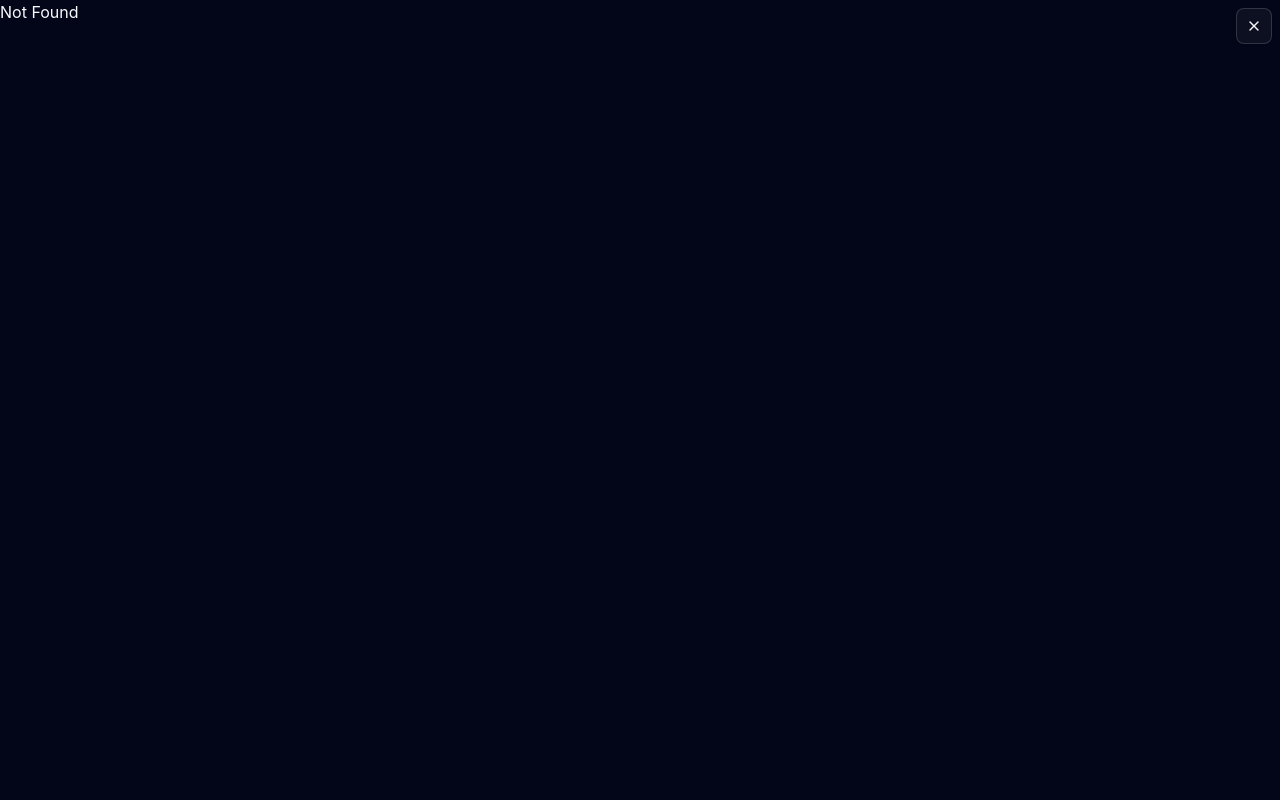
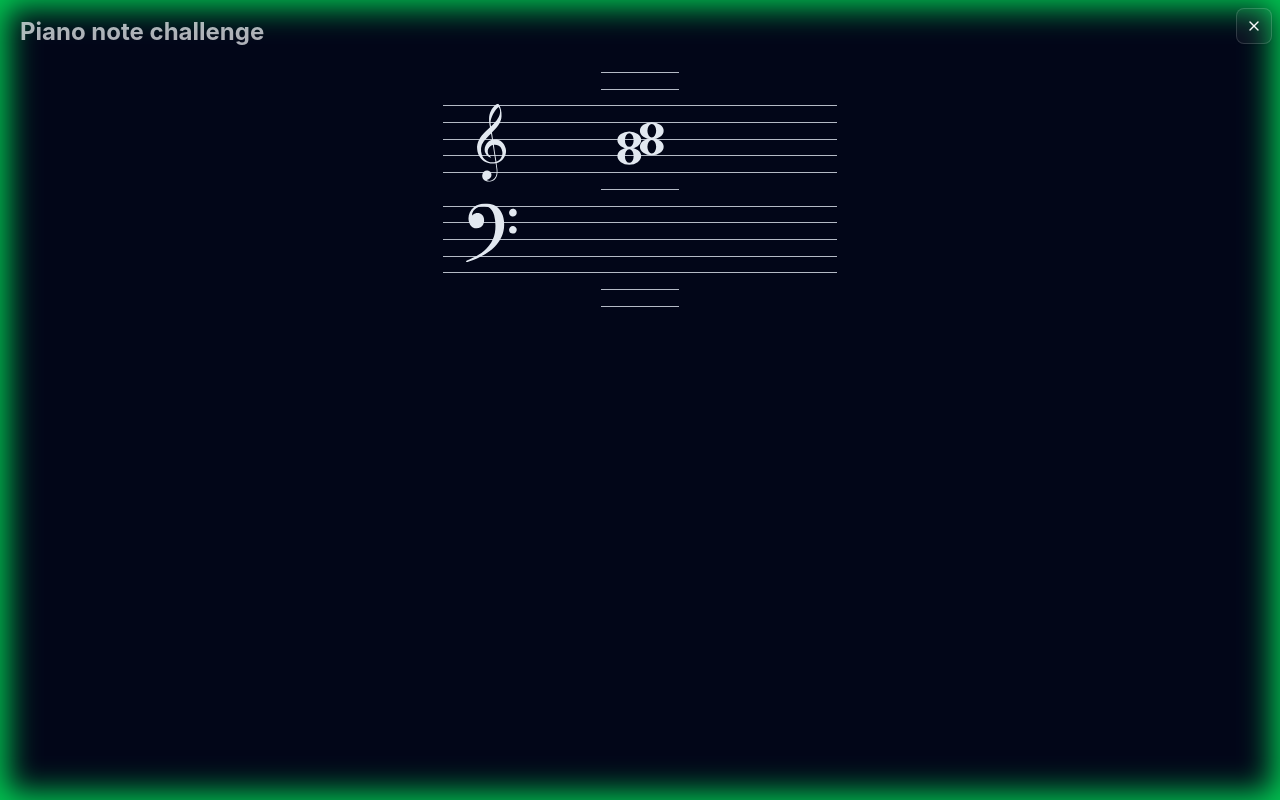
Before and after one commit to eruditian/eruditian, a React (Vite) app: page /piano in a window 1280 px wide. Built offline with nearby package versions, Linux system fonts and the light colour scheme.

Commit message:
Started work on sheet component to display notes.

```diff
--- a/src/memory/Memory.tsx
+++ b/src/memory/Memory.tsx
@@ -5,7 +5,7 @@ import useMemoryState from './useMemoryState';
 import { Button } from '~/components/ui/button';
 import { RefreshCcwIcon } from 'lucide-react';
 import usePlayersMeta from '~/hooks/usePlayerMeta';
-import PlayerScore from './PlayerScore';
+import PlayerScore from '../components/PlayerScore';
 import { useShallow } from 'zustand/shallow';
 
 interface MemoryProps {
--- /dev/null
+++ b/src/notes/Piano.tsx
@@ -0,0 +1,94 @@
+import { RefreshCcwIcon } from 'lucide-react';
+import React from 'react';
+import PlayerScore from '~/components/PlayerScore';
+import { Button } from '~/components/ui/button';
+import { cn } from '~/lib/utils';
+import usePianoNotesState from './usePianoNotesState';
+import usePlayersMeta from '~/hooks/usePlayerMeta';
+import { useShallow } from 'zustand/shallow';
+import Sheet from './sheet/Sheet';
+
+const Piano: React.FC = () => {
+  const { players_meta } = usePlayersMeta();
+  const init = usePianoNotesState(({ init }) => init);
+  const players = usePianoNotesState(({ players }) => players);
+  const current_player = usePianoNotesState(
+    useShallow(({ current_player, players }) =>
+      players.length > 0 ? players[current_player] : undefined,
+    ),
+  );
+
+  return (
+    <div
+      className={cn(
+        'inset-shadow-center-lg relative flex h-full flex-col items-center gap-2 inset-shadow-green-500/100 transition-shadow duration-300',
+        current_player?.color === 'green' && 'inset-shadow-green-500/80',
+        current_player?.color === 'blue' && 'inset-shadow-blue-600/90',
+        current_player?.color === 'pink' && 'inset-shadow-pink-400/90',
+        current_player?.color === 'cyan' && 'inset-shadow-cyan-500/80',
+        current_player?.color === 'yellow' && 'inset-shadow-yellow-400/80',
+        current_player?.color === 'purple' && 'inset-shadow-purple-500/90',
+      )}
+      onAuxClick={(e) => {
+        e.preventDefault();
+        e.stopPropagation();
+      }}
+      onContextMenu={(e) => {
+        e.preventDefault();
+        e.stopPropagation();
+      }}
+    >
+      <div className="flex w-full items-center gap-4 pt-4">
+        <p className="text-accent-foreground/70 ml-5 text-2xl font-bold">
+          Piano note challenge
+        </p>
+        <div className="flex gap-3">
+          {players.map((p) => (
+            <PlayerScore
+              key={p.id}
+              player={p}
+              score={0}
+              current_player={current_player ? current_player.id : ''}
+            />
+          ))}
+        </div>
+      </div>
+      <div
+        className={cn(
+          'absolute top-1/2 left-1/2 hidden -translate-1/2 items-center justify-center',
+          // phase === 'game-over' && 'flex',
+        )}
+      >
+        <div
+          className="border-primary/50 flex cursor-pointer flex-col items-center justify-center gap-4 rounded border p-4"
+          onClick={() => init(players_meta.active_players)}
+          onAuxClick={(e) => {
+            e.preventDefault();
+            e.stopPropagation();
+          }}
+          onContextMenu={(e) => {
+            e.preventDefault();
+            e.stopPropagation();
+          }}
+        >
+          Play again
+          <Button variant="secondary" size="icon">
+            <RefreshCcwIcon />
+          </Button>
+        </div>
+      </div>
+      <div className="flex w-1/3 basis-1/3 items-center p-4">
+        <Sheet
+          notes={[
+            { name: 'G', octave: 4 },
+            { name: 'A', octave: 5 },
+            { name: 'B', octave: 5 },
+            { name: 'C', octave: 5 },
+          ]}
+        />
+      </div>
+    </div>
+  );
+};
+
+export default Piano;
--- /dev/null
+++ b/src/notes/sheet/Note.tsx
@@ -0,0 +1,12 @@
+import React from 'react';
+import { SheetNote } from './note_types';
+
+interface NoteProps {
+  note: SheetNote;
+}
+
+const Note: React.FC<NoteProps> = ({ note }) => {
+  return <div>Note component</div>;
+};
+
+export default Note;
--- /dev/null
+++ b/src/notes/sheet/Sheet.tsx
@@ -0,0 +1,77 @@
+import React, { useMemo } from 'react';
+import { SheetNote } from './note_types';
+
+import Fclef from '../../assets/fclef.svg?react';
+import Gclef from '../../assets/gclef.svg?react';
+import { cn } from '~/lib/utils';
+
+interface SheetProps {
+  notes: SheetNote[];
+}
+
+const Sheet: React.FC<SheetProps> = ({ notes }) => {
+  const revealed = useMemo(() => {
+    return notes.reduce(
+      (acc, n) => {
+        acc[n.name + n.octave] = n;
+        return acc;
+      },
+      {} as Record<string, SheetNote>,
+    );
+  }, [notes]);
+
+  return (
+    <div className="relative flex h-full w-full flex-col items-center justify-between">
+      <div className="border-primary/80 flex w-1/5 justify-center border-t"></div>
+      <div className="border-primary/80 flex w-1/5 justify-center border-t"></div>
+      <div className="border-primary/80 flex w-full justify-center border-t"></div>
+      <div className="border-primary/80 flex w-full justify-center border-t"></div>
+      <div className="border-primary/80 flex w-full justify-center border-t">
+        <div
+          className={cn(
+            'border-primary absolute aspect-square h-[8%] translate-x-3/5 -translate-y-full scale-x-125 scale-y-90 rounded-full border-6 border-y-2 opacity-0',
+            revealed['C5'] && 'opacity-100',
+          )}
+        />
+        <div
+          className={cn(
+            'border-primary absolute aspect-square h-[8%] -translate-x-3/5 -translate-y-1/2 scale-x-125 scale-y-90 rounded-full border-6 border-y-2 opacity-0',
+            revealed['B5'] && 'opacity-100',
+          )}
+        />
+      </div>
+      <div className="border-primary/80 flex w-full place-content-center border-t">
+        <div
+          className={cn(
+            'border-primary absolute aspect-square h-[8%] translate-x-3/5 -translate-y-full scale-x-125 scale-y-90 rounded-full border-6 border-y-2 opacity-0',
+            revealed['A5'] && 'opacity-100',
+          )}
+        />
+        <div
+          className={cn(
+            'border-primary absolute aspect-square h-[8%] -translate-x-3/5 -translate-y-1/2 scale-x-125 scale-y-90 rounded-full border-6 border-y-2 opacity-0',
+            revealed['G4'] && 'opacity-100',
+          )}
+        />
+        <div className="absolute left-0 flex h-1/3 w-1/4">
+          <Gclef className="fill-primary h-full grow -translate-y-2/3" />
+        </div>
+      </div>
+      <div className="border-primary/80 flex w-full justify-center border-t"></div>
+      <div className="border-primary/80 flex w-1/5 justify-center border-t"></div>
+      <div className="border-primary/80 flex w-full justify-center border-t"></div>
+      <div className="border-primary/80 flex w-full justify-center border-t">
+        <div className="absolute left-0 flex h-1/4 w-1/4">
+          <Fclef className="fill-primary h-full grow -translate-y-1/3" />
+        </div>
+      </div>
+      <div className="border-primary/80 flex w-full justify-center border-t"></div>
+      <div className="border-primary/80 flex w-full justify-center border-t"></div>
+      <div className="border-primary/80 flex w-full justify-center border-t"></div>
+      <div className="border-primary/80 flex w-1/5 justify-center border-t"></div>
+      <div className="border-primary/80 flex w-1/5 justify-center border-t"></div>
+    </div>
+  );
+};
+
+export default Sheet;
--- /dev/null
+++ b/src/notes/sheet/note_types.ts
@@ -0,0 +1,21 @@
+export type SheetNoteName =
+  | 'C'
+  | 'D'
+  | 'E'
+  | 'F'
+  | 'G'
+  | 'B'
+  | 'A'
+  | 'C#'
+  | 'D#'
+  | 'F#'
+  | 'G#'
+  | 'A#';
+export type SheetNoteDuration = 'full' | 'half' | 'quarter';
+
+export interface SheetNote {
+  name: SheetNoteName;
+  octave: number;
+  sharp?: boolean;
+  duration?: SheetNoteDuration;
+}
--- /dev/null
+++ b/src/notes/usePianoNotesState.ts
@@ -0,0 +1,53 @@
+import { create as createZustand } from 'zustand';
+import { devtools } from 'zustand/middleware';
+import { ActivePlayer } from '~/hooks/usePlayerMeta';
+
+interface PianoNotesState {
+  scores: Record<
+    string,
+    {
+      clicks: number;
+      score: number;
+    }
+  >;
+  current_player: number;
+  players: ActivePlayer[];
+  remaining_players: string[];
+  init: (players: ActivePlayer[]) => void;
+  tick: (t?: number) => void;
+}
+
+const usePianoNotesState = createZustand<PianoNotesState>()(
+  devtools(
+    (set, get) =>
+      ({
+        scores: {},
+        current_player: 0,
+        players: [],
+        remaining_players: [],
+        init: (players) => {
+          const scores = players.reduce<PianoNotesState['scores']>(
+            (acc, player) => {
+              acc[player.id] = {
+                clicks: 0,
+                score: 0,
+              };
+              return acc;
+            },
+            {},
+          );
+          set({
+            scores,
+            players,
+            current_player: 0,
+          });
+        },
+        tick: () => {},
+      }) as PianoNotesState,
+    {
+      name: 'Eruditian Piano Notes State',
+    },
+  ),
+);
+
+export default usePianoNotesState;
--- a/src/routeTree.gen.ts
+++ b/src/routeTree.gen.ts
@@ -9,10 +9,16 @@
 // Additionally, you should also exclude this file from your linter and/or formatter to prevent it from being checked or modified.
 
 import { Route as rootRouteImport } from './routes/__root'
+import { Route as PianoRouteImport } from './routes/piano'
 import { Route as IndexRouteImport } from './routes/index'
 import { Route as SequenceTypeRouteImport } from './routes/sequence.$type'
 import { Route as MemorySizeRouteImport } from './routes/memory.$size'
 
+const PianoRoute = PianoRouteImport.update({
+  id: '/piano',
+  path: '/piano',
+  getParentRoute: () => rootRouteImport,
+} as any)
 const IndexRoute = IndexRouteImport.update({
   id: '/',
   path: '/',
@@ -31,36 +37,47 @@ const MemorySizeRoute = MemorySizeRouteImport.update({
 
 export interface FileRoutesByFullPath {
   '/': typeof IndexRoute
+  '/piano': typeof PianoRoute
   '/memory/$size': typeof MemorySizeRoute
   '/sequence/$type': typeof SequenceTypeRoute
 }
 export interface FileRoutesByTo {
   '/': typeof IndexRoute
+  '/piano': typeof PianoRoute
   '/memory/$size': typeof MemorySizeRoute
   '/sequence/$type': typeof SequenceTypeRoute
 }
 export interface FileRoutesById {
   __root__: typeof rootRouteImport
   '/': typeof IndexRoute
+  '/piano': typeof PianoRoute
   '/memory/$size': typeof MemorySizeRoute
   '/sequence/$type': typeof SequenceTypeRoute
 }
 export interface FileRouteTypes {
   fileRoutesByFullPath: FileRoutesByFullPath
-  fullPaths: '/' | '/memory/$size' | '/sequence/$type'
+  fullPaths: '/' | '/piano' | '/memory/$size' | '/sequence/$type'
   fileRoutesByTo: FileRoutesByTo
-  to: '/' | '/memory/$size' | '/sequence/$type'
-  id: '__root__' | '/' | '/memory/$size' | '/sequence/$type'
+  to: '/' | '/piano' | '/memory/$size' | '/sequence/$type'
+  id: '__root__' | '/' | '/piano' | '/memory/$size' | '/sequence/$type'
   fileRoutesById: FileRoutesById
 }
 export interface RootRouteChildren {
   IndexRoute: typeof IndexRoute
+  PianoRoute: typeof PianoRoute
   MemorySizeRoute: typeof MemorySizeRoute
   SequenceTypeRoute: typeof SequenceTypeRoute
 }
 
 declare module '@tanstack/react-router' {
   interface FileRoutesByPath {
+    '/piano': {
+      id: '/piano'
+      path: '/piano'
+      fullPath: '/piano'
+      preLoaderRoute: typeof PianoRouteImport
+      parentRoute: typeof rootRouteImport
+    }
     '/': {
       id: '/'
       path: '/'
@@ -87,6 +104,7 @@ declare module '@tanstack/react-router' {
 
 const rootRouteChildren: RootRouteChildren = {
   IndexRoute: IndexRoute,
+  PianoRoute: PianoRoute,
   MemorySizeRoute: MemorySizeRoute,
   SequenceTypeRoute: SequenceTypeRoute,
 }
--- a/src/routes/index.tsx
+++ b/src/routes/index.tsx
@@ -1,4 +1,5 @@
 import { createFileRoute, Link } from '@tanstack/react-router';
+import { PianoIcon } from 'lucide-react';
 import { useEffect } from 'react';
 import { Toggle } from '~/components/ui/toggle';
 import usePlayersMeta, { EruditianPlayer } from '~/hooks/usePlayerMeta';
@@ -126,6 +127,15 @@ function Index() {
       </div>
       <div className="shadow-center border-accent-foreground/30 flex justify-center gap-4 rounded-lg border-2 p-4 shadow-cyan-700/70">
         <Link
+          to="/piano"
+          className={cn(
+            'border-primary/70 flex gap-1 rounded border p-4',
+            !has_active_players && 'opacity-50',
+          )}
+        >
+          <PianoIcon /> Piano
+        </Link>
+        <Link
           to="/sequence/$type"
           params={{ type: 'numbers' }}
           className={cn(
--- /dev/null
+++ b/src/routes/piano.tsx
@@ -0,0 +1,10 @@
+import { createFileRoute } from '@tanstack/react-router';
+import Piano from '~/notes/Piano';
+
+export const Route = createFileRoute('/piano')({
+  component: RouteComponent,
+});
+
+function RouteComponent() {
+  return <Piano />;
+}
```
Also changed, not shown: src/assets/fclef.svg (added), src/assets/gclef.svg (added), src/components/PlayerScore.tsx (renamed from src/memory/PlayerScore.tsx).
